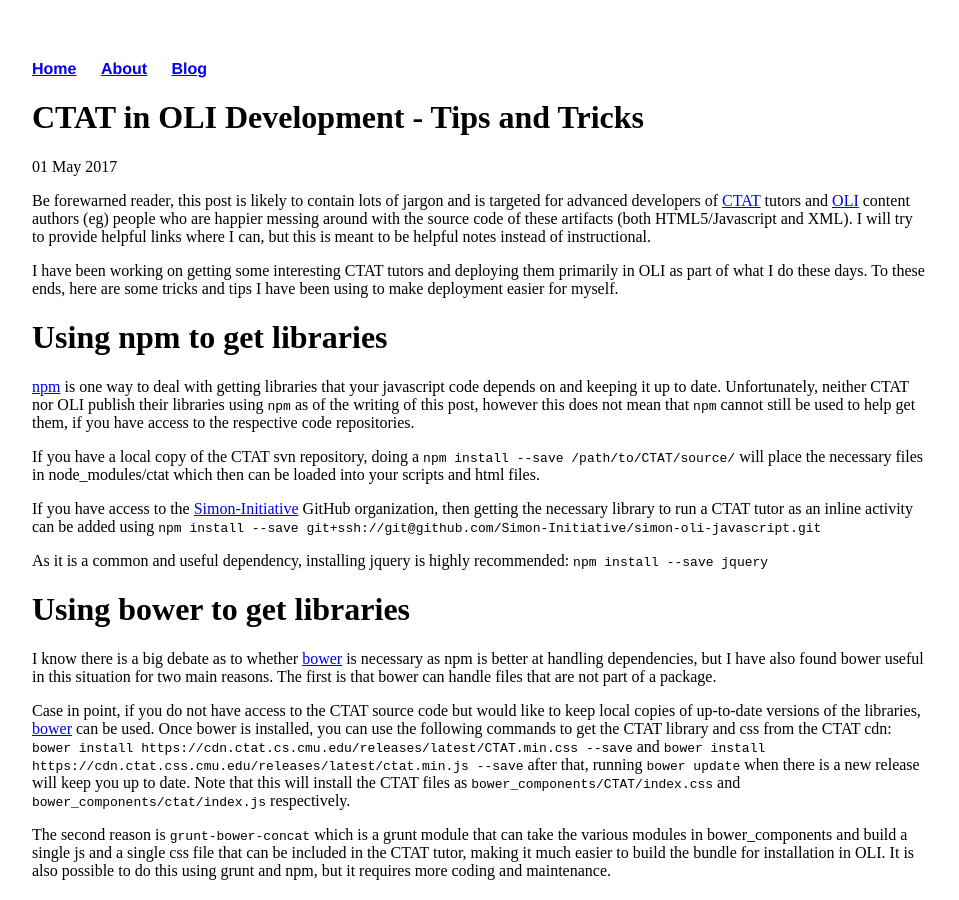
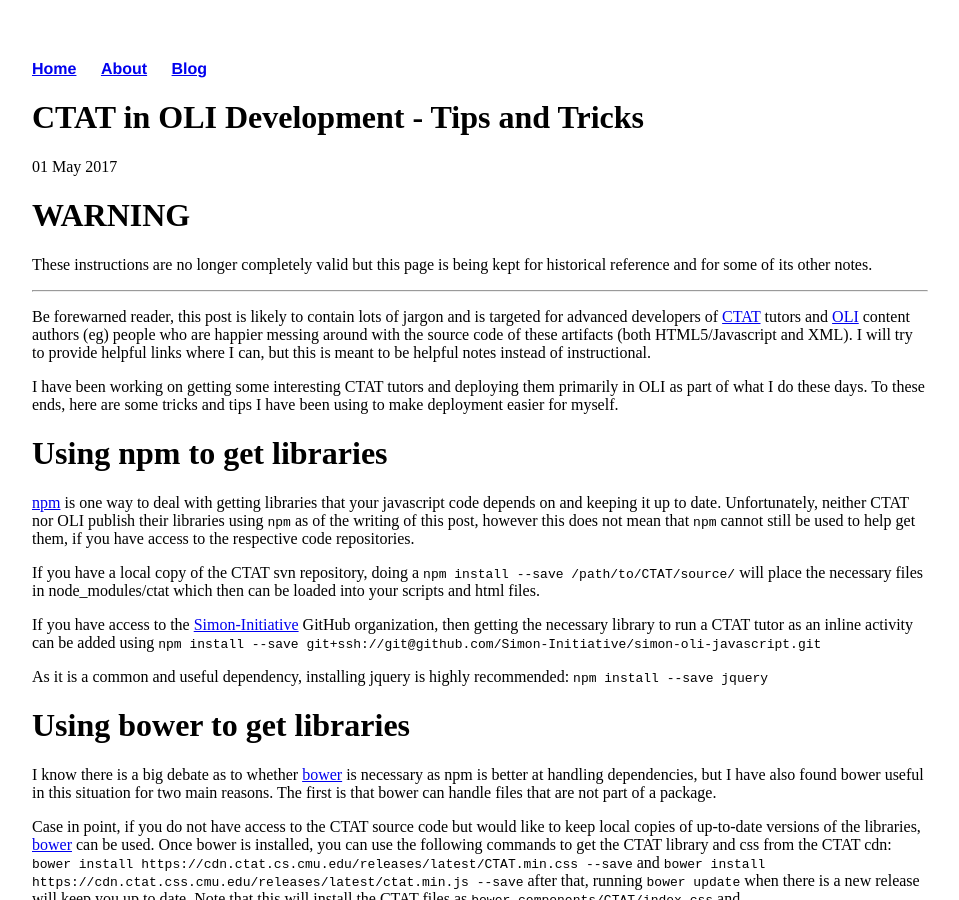
Before and after one commit to Ringenberg/Ringenberg.github.io, a Jekyll site: the page built from _posts/2017-05-01-CTAT-OLI.md, in a window 1280 px wide and 900 px high. Shown: the whole window, without its empty margins (160-1119 px from the left). Built offline with Jekyll 4.4.1, drawn with Linux system fonts in a browser that asks for light colours.

Commit message:
Marked instructions as invalid.

```diff
--- a/_posts/2017-05-01-CTAT-OLI.md
+++ b/_posts/2017-05-01-CTAT-OLI.md
@@ -4,6 +4,12 @@
 author: Michael Ringenberg
 date: 2017-05-01
 ---
+# WARNING
+These instructions are no longer completely valid but this page is being
+kept for historical reference and for some of its other notes.
+
+***
+
 Be forewarned reader, this post is likely to contain lots of jargon and
 is targeted for advanced developers of
 [CTAT](https://github.com/CMUCTAT/CTAT/) tutors and
```
